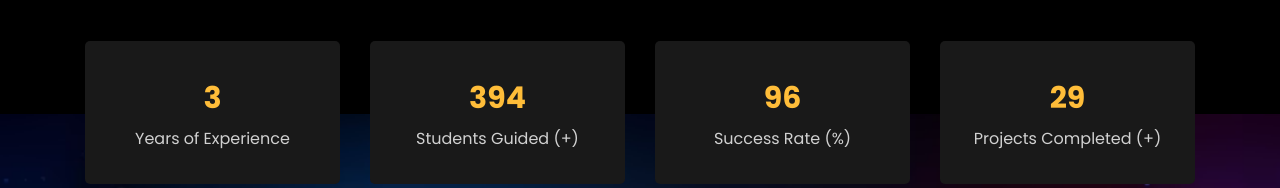
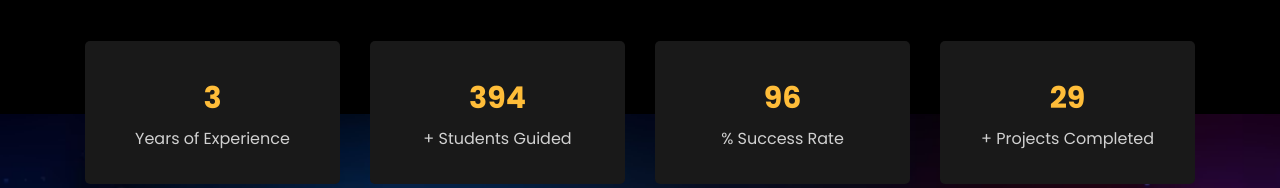
Before and after one commit to adityapathak0007/Aditya_Pathak_Portfolio, a plain HTML site: page index.html in a window 1280 px wide. Shown: the part 5040-5228 px from the top of the page. Drawn offline with Linux system fonts and the light colour scheme; files whose address does not match are found by name.

Commit message:
Update index.html

```diff
--- a/index.html
+++ b/index.html
@@ -583,7 +583,7 @@
         <div class="block-18">
           <div class="text">
             <strong class="number" data-number="400">0</strong>
-            <span>Students Guided (+)</span>
+            <span> + Students Guided</span>
           </div>
         </div>
       </div>
@@ -591,7 +591,7 @@
         <div class="block-18">
           <div class="text">
             <strong class="number" data-number="98">0</strong>
-            <span>Success Rate (%)</span>
+            <span> % Success Rate</span>
           </div>
         </div>
       </div>
@@ -599,7 +599,7 @@
         <div class="block-18">
           <div class="text">
             <strong class="number" data-number="30">0</strong>
-            <span>Projects Completed (+)</span>
+            <span> + Projects Completed</span>
           </div>
         </div>
       </div>
```
